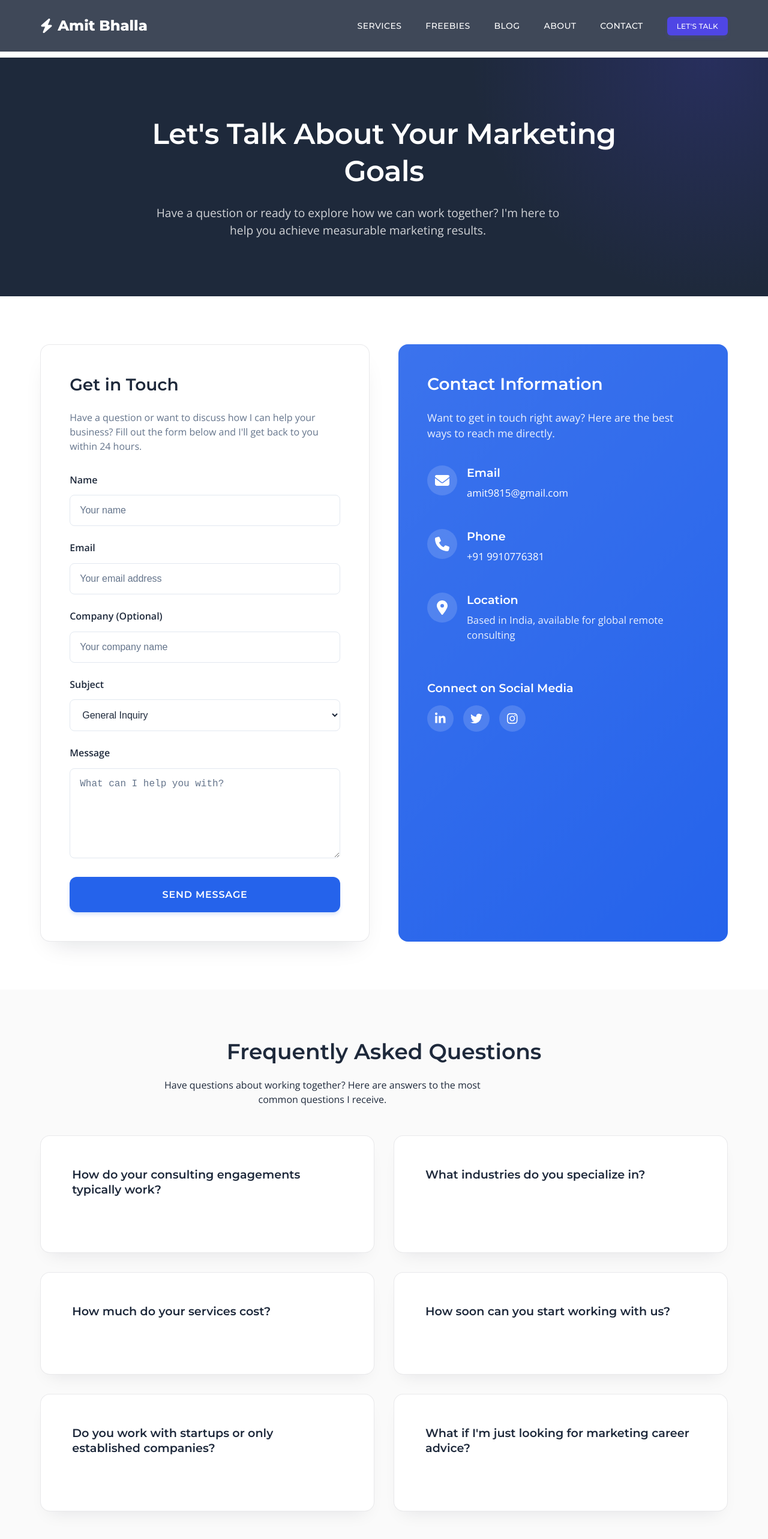
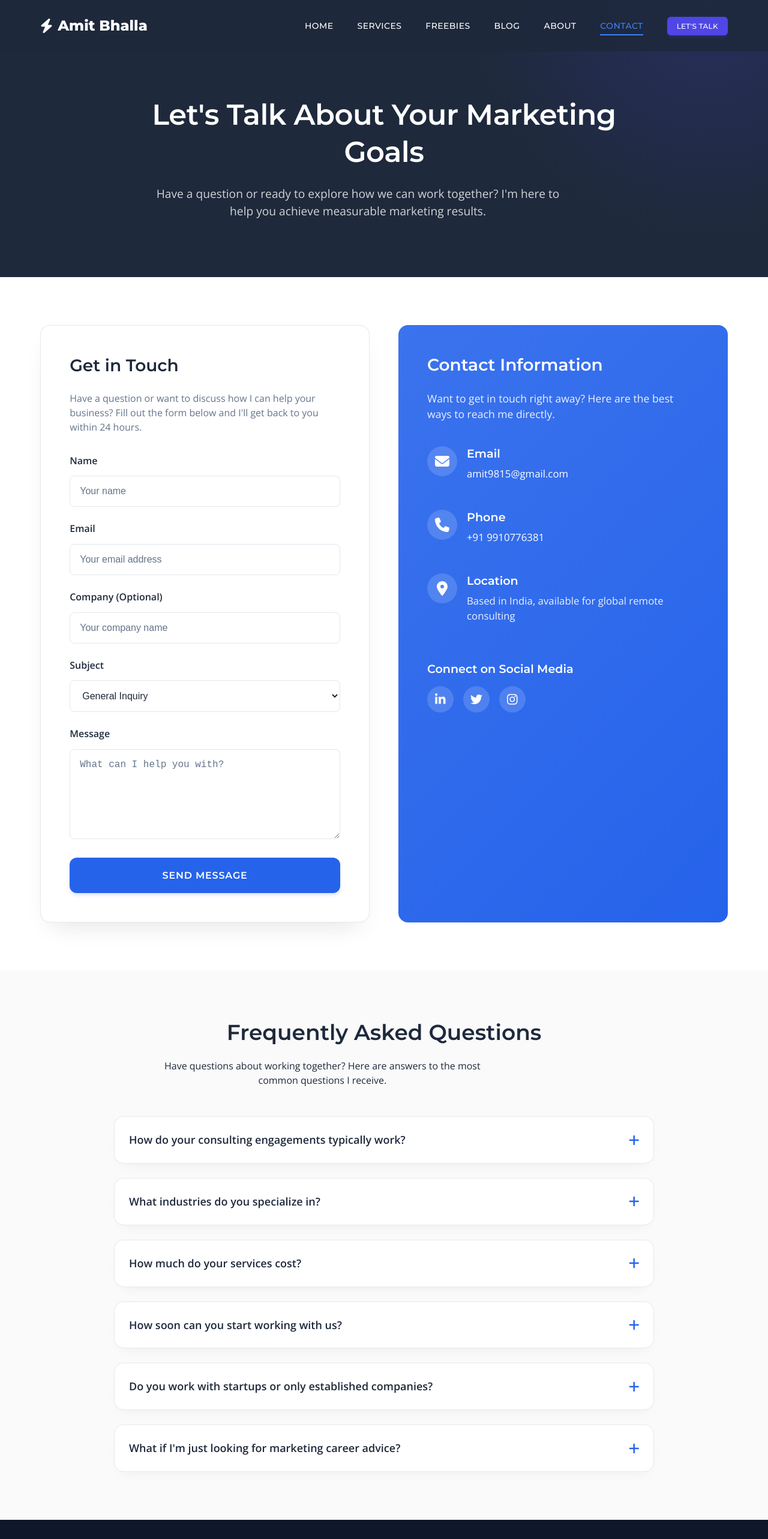
Before and after one commit to amitbhalla/homeonreact, a React (Vite) app: page /contact in a window 1280 px wide. Shown: the top 2566 px of the page at 60% size. Built offline with nearby package versions, Linux system fonts and the light colour scheme.

Commit message:
Nav fix, FaQ fix, header fix

```diff
--- a/src/components/contact/ContactFAQ.jsx
+++ b/src/components/contact/ContactFAQ.jsx
@@ -1,7 +1,17 @@
-import React from 'react';
+import React, { useState } from 'react';
+import { FontAwesomeIcon } from '@fortawesome/react-fontawesome';
+import { faPlus } from '@fortawesome/free-solid-svg-icons';
 import SectionHeader from '../common/SectionHeader';
+import '../../styles/components/contactFaq.css';
 
 const ContactFAQ = () => {
+  const [activeIndex, setActiveIndex] = useState(null);
+
+  // Toggle FAQ item
+  const toggleFAQ = (index) => {
+    setActiveIndex(activeIndex === index ? null : index);
+  };
+
   const faqs = [
     {
       id: 1,
@@ -44,16 +54,24 @@ const ContactFAQ = () => {
           centered={true}
         />
 
-        <div className="faq-grid">
+        <div className="faq-list">
           {faqs.map((faq, index) => (
             <div
-              className="faq-item"
+              className={`faq-item ${activeIndex === index ? 'active' : ''}`}
               key={faq.id}
               data-aos="fade-up"
               data-aos-delay={index * 100}
             >
-              <h3 className="faq-question">{faq.question}</h3>
-              <p className="faq-answer">{faq.answer}</p>
+              <div
+                className="faq-question"
+                onClick={() => toggleFAQ(index)}
+              >
+                <div className="faq-question-text">{faq.question}</div>
+                <FontAwesomeIcon icon={faPlus} className="faq-question-icon" />
+              </div>
+              <div className="faq-answer">
+                <p>{faq.answer}</p>
+              </div>
             </div>
           ))}
         </div>
--- a/src/components/layout/Header.jsx
+++ b/src/components/layout/Header.jsx
@@ -1,5 +1,5 @@
 import React, { useState, useEffect } from 'react';
-import { Link } from 'react-router-dom';
+import { Link, NavLink, useLocation } from 'react-router-dom';
 import { FontAwesomeIcon } from '@fortawesome/react-fontawesome';
 import { faBolt, faBars, faTimes } from '@fortawesome/free-solid-svg-icons';
 import '../../styles/components/header.css';
@@ -8,6 +8,18 @@ import Button from '../common/Button';
 const Header = () => {
   const [isScrolled, setIsScrolled] = useState(false);
   const [isMobileMenuOpen, setIsMobileMenuOpen] = useState(false);
+  const location = useLocation();
+
+  // Check if the path is active
+  const isActiveLink = (path) => {
+    if (path === '/' && location.pathname === '/') {
+      return true;
+    }
+    if (path !== '/' && location.pathname.startsWith(path)) {
+      return true;
+    }
+    return false;
+  };
 
   // Handle scroll effect
   useEffect(() => {
@@ -45,11 +57,48 @@ const Header = () => {
             <FontAwesomeIcon icon={faBolt} /> Amit Bhalla
           </Link>
           <div className={`nav-links ${isMobileMenuOpen ? 'active' : ''}`}>
-            <Link to="/services" onClick={handleLinkClick}>Services</Link>
-            <Link to="/freebies" onClick={handleLinkClick}>Freebies</Link>
-            <Link to="/blog" onClick={handleLinkClick}>Blog</Link>
-            <Link to="/about" onClick={handleLinkClick}>About</Link>
-            <Link to="/contact" onClick={handleLinkClick}>Contact</Link>
+            <NavLink
+              to="/"
+              onClick={handleLinkClick}
+              className={isActiveLink('/') ? 'active' : ''}
+            >
+              Home
+            </NavLink>
+            <NavLink
+              to="/services"
+              onClick={handleLinkClick}
+              className={isActiveLink('/services') ? 'active' : ''}
+            >
+              Services
+            </NavLink>
+            <NavLink
+              to="/freebies"
+              onClick={handleLinkClick}
+              className={isActiveLink('/freebies') ? 'active' : ''}
+            >
+              Freebies
+            </NavLink>
+            <NavLink
+              to="/blog"
+              onClick={handleLinkClick}
+              className={isActiveLink('/blog') ? 'active' : ''}
+            >
+              Blog
+            </NavLink>
+            <NavLink
+              to="/about"
+              onClick={handleLinkClick}
+              className={isActiveLink('/about') ? 'active' : ''}
+            >
+              About
+            </NavLink>
+            <NavLink
+              to="/contact"
+              onClick={handleLinkClick}
+              className={isActiveLink('/contact') ? 'active' : ''}
+            >
+              Contact
+            </NavLink>
             <Link to="/contact" onClick={handleLinkClick}>
               <Button variant="secondary" size="sm">Let's Talk</Button>
             </Link>
--- a/src/pages/BlogPost.jsx
+++ b/src/pages/BlogPost.jsx
@@ -75,9 +75,9 @@ const BlogPost = () => {
                 <FontAwesomeIcon icon={faArrowLeft} className="blog-post-back-icon" />
                 Back to all articles
               </Link>
-
-              <div className="blog-post-category">{post.category}</div>
-              <h1 className="blog-post-title">{post.title}</h1>
+              &nbsp;&nbsp;&nbsp;&nbsp;
+              <div className="blog-post-category"> {post.category}</div>
+              <h1 className="blog-post-title"> {post.title}</h1>
 
               <div className="blog-post-meta">
                 <div className="blog-post-author">
--- /dev/null
+++ b/src/styles/components/contactFaq.css
@@ -0,0 +1,95 @@
+/* Contact FAQ Styles */
+.contact-faq {
+    padding: 5rem 0;
+    background-color: rgba(228, 228, 231, 0.2);
+    position: relative;
+  }
+
+  .contact-faq-container {
+    max-width: 900px;
+    margin: 0 auto;
+  }
+
+  .faq-list {
+    margin-top: 3rem;
+  }
+
+  .faq-item {
+    background: white;
+    border-radius: 1rem;
+    margin-bottom: 1.5rem;
+    overflow: hidden;
+    transition: all 0.3s ease;
+    border: 1px solid rgba(228, 228, 231, 0.8);
+    box-shadow: 0 10px 25px -15px rgba(15, 23, 42, 0.1);
+  }
+
+  .faq-item:last-child {
+    margin-bottom: 0;
+  }
+
+  .faq-item:hover {
+    transform: translateY(-3px);
+    box-shadow: 0 20px 40px -15px rgba(15, 23, 42, 0.15);
+  }
+
+  .faq-item.active {
+    border-color: rgba(37, 99, 235, 0.3);
+    box-shadow: 0 25px 50px -20px rgba(15, 23, 42, 0.2);
+  }
+
+  .faq-question {
+    font-size: 1.125rem;
+    font-weight: 600;
+    padding: 1.5rem;
+    cursor: pointer;
+    display: flex;
+    align-items: center;
+    justify-content: space-between;
+    color: var(--dark);
+  }
+
+  .faq-question-text {
+    flex-grow: 1;
+    padding-right: 1rem;
+  }
+
+  .faq-question-icon {
+    transition: transform 0.3s ease;
+    color: var(--primary);
+    font-size: 1.25rem;
+    flex-shrink: 0;
+  }
+
+  .faq-item.active .faq-question-icon {
+    transform: rotate(45deg);
+  }
+
+  .faq-answer {
+    padding: 0 1.5rem 1.5rem;
+    color: var(--gray);
+    line-height: 1.6;
+    max-height: 0;
+    overflow: hidden;
+    transition: max-height 0.5s ease, padding 0.3s ease;
+  }
+
+  .faq-item.active .faq-answer {
+    max-height: 400px; /* Adjust based on your content */
+    padding: 0 1.5rem 1.5rem;
+  }
+
+  @media (max-width: 768px) {
+    .faq-item {
+      margin-bottom: 1rem;
+    }
+
+    .faq-question {
+      padding: 1.25rem;
+      font-size: 1rem;
+    }
+
+    .faq-answer {
+      padding: 0 1.25rem 1.25rem;
+    }
+  }
--- a/src/styles/components/header.css
+++ b/src/styles/components/header.css
@@ -67,8 +67,13 @@
   transition: width 0.3s ease;
 }
 
-.nav-links a:hover::after {
+.nav-links a:hover::after,
+.nav-links a.active::after {
   width: 100%;
+}
+
+.nav-links a.active {
+  color: var(--accent);
 }
 
 .mobile-menu-btn {
--- a/src/styles/pages/about.css
+++ b/src/styles/pages/about.css
@@ -1,6 +1,5 @@
 /* About Page Styles */
 .about-page {
-  padding-top: 6rem;
   background-color: var(--light);
 }
 
@@ -10,6 +9,7 @@
   padding: 6rem 0 8rem;
   position: relative;
   overflow: hidden;
+  padding-top: 10rem;
 }
 
 .about-hero::before {
--- a/src/styles/pages/blog.css
+++ b/src/styles/pages/blog.css
@@ -1,6 +1,5 @@
 /* Blog Page Styles */
 .blog-page {
-  padding-top: 6rem;
   background-color: var(--light);
 }
 
@@ -10,6 +9,7 @@
   padding: 6rem 0 4rem;
   position: relative;
   overflow: hidden;
+  padding-top: 10rem;
 }
 
 .blog-hero::before {
@@ -320,7 +320,6 @@
 
 /* Single Blog Page */
 .blog-post-page {
-  padding-top: 6rem;
   background-color: var(--light);
 }
 
@@ -330,6 +329,7 @@
   padding: 6rem 0 4rem;
   position: relative;
   overflow: hidden;
+  padding-top: 10rem;
 }
 
 .blog-post-hero::before {
--- a/src/styles/pages/contact.css
+++ b/src/styles/pages/contact.css
@@ -1,6 +1,5 @@
 /* Contact Page Styles */
 .contact-page {
-  padding-top: 6rem;
   background-color: var(--light);
 }
 
@@ -10,6 +9,7 @@
   padding: 6rem 0 4rem;
   position: relative;
   overflow: hidden;
+  padding-top: 10rem;
 }
 
 .contact-hero::before {
@@ -230,11 +230,16 @@ textarea.form-control {
 .contact-faq {
   padding: 5rem 0;
   background-color: rgba(228, 228, 231, 0.2);
+  position: relative;
 }
 
 .contact-faq-container {
   max-width: 900px;
   margin: 0 auto;
+}
+
+.faq-list {
+  margin-top: 3rem;
 }
 
 .faq-grid {
@@ -247,29 +252,81 @@ textarea.form-control {
 .faq-item {
   background: white;
   border-radius: 1rem;
-  padding: 2rem;
-  box-shadow: 0 15px 30px -15px rgba(15, 23, 42, 0.1);
+  margin-bottom: 1.5rem;
+  overflow: hidden;
+  transition: all 0.3s ease;
   border: 1px solid rgba(228, 228, 231, 0.8);
-  transition: all 0.3s ease;
-  height: 100%;
+  box-shadow: 0 10px 25px -15px rgba(15, 23, 42, 0.1);
+}
+
+.faq-item:last-child {
+  margin-bottom: 0;
 }
 
 .faq-item:hover {
-  transform: translateY(-5px);
-  box-shadow: 0 25px 50px -15px rgba(15, 23, 42, 0.15);
+  transform: translateY(-3px);
+  box-shadow: 0 20px 40px -15px rgba(15, 23, 42, 0.15);
+}
+
+.faq-item.active {
   border-color: rgba(37, 99, 235, 0.3);
+  box-shadow: 0 25px 50px -20px rgba(15, 23, 42, 0.2);
 }
 
 .faq-question {
-  font-size: 1.2rem;
+  font-size: 1.125rem;
   font-weight: 600;
-  margin-bottom: 1rem;
+  padding: 1.5rem;
+  cursor: pointer;
+  display: flex;
+  align-items: center;
+  justify-content: space-between;
   color: var(--dark);
 }
 
+.faq-question-text {
+  flex-grow: 1;
+  padding-right: 1rem;
+}
+
+.faq-question-icon {
+  transition: transform 0.3s ease;
+  color: var(--primary);
+  font-size: 1.25rem;
+  flex-shrink: 0;
+}
+
+.faq-item.active .faq-question-icon {
+  transform: rotate(45deg);
+}
+
 .faq-answer {
+  padding: 0 1.5rem 1.5rem;
   color: var(--gray);
   line-height: 1.6;
+  max-height: 0;
+  overflow: hidden;
+  transition: max-height 0.5s ease, padding 0.3s ease;
+}
+
+.faq-item.active .faq-answer {
+  max-height: 400px; /* Adjust based on your content */
+  padding: 0 1.5rem 1.5rem;
+}
+
+@media (max-width: 768px) {
+  .faq-item {
+    margin-bottom: 1rem;
+  }
+
+  .faq-question {
+    padding: 1.25rem;
+    font-size: 1rem;
+  }
+
+  .faq-answer {
+    padding: 0 1.25rem 1.25rem;
+  }
 }
 
 /* Success Message */
--- a/src/styles/pages/freebies.css
+++ b/src/styles/pages/freebies.css
@@ -1,6 +1,5 @@
 /* Freebies Page Styles */
 .freebies-page {
-  padding-top: 6rem;
   background-color: var(--light);
 }
 
@@ -10,6 +9,7 @@
   padding: 6rem 0 4rem;
   position: relative;
   overflow: hidden;
+  padding-top: 10rem;
 }
 
 .freebies-hero::before {
--- a/src/styles/pages/services.css
+++ b/src/styles/pages/services.css
@@ -1,6 +1,5 @@
 /* Services Page Styles */
 .services-page {
-  padding-top: 6rem;
   background-color: var(--light);
 }
 
@@ -10,6 +9,7 @@
   padding: 6rem 0 4rem;
   position: relative;
   overflow: hidden;
+  padding-top: 10rem;
 }
 
 .services-hero::before {
```
Also changed, not shown: src/pages/Blog.jsx (+6 -6 lines).
